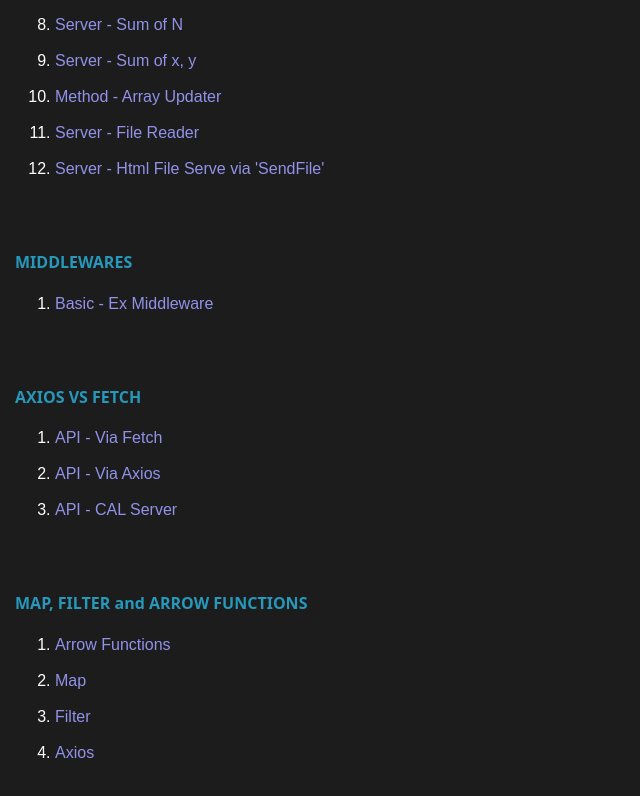
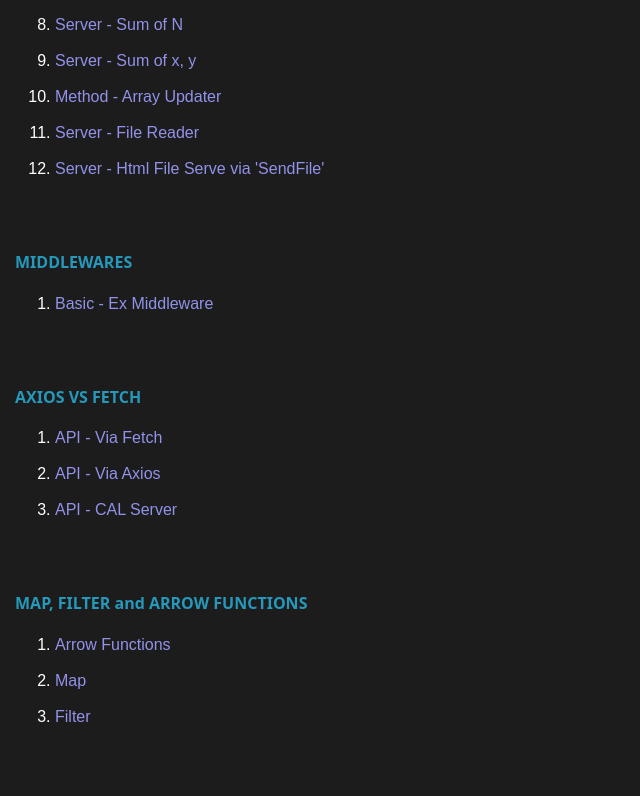
Before and after one commit to manohargella/profile, a website: page dev.html in a window 1280 px wide. Shown: the part 413-1209 px from the top of the page, without its empty margins (0-640 px from the left). After the commit the page ends 1173 px from the top, so only its background shows below. Drawn offline with Linux system fonts and the light colour scheme.

Commit message:
rm axios

```diff
--- a/dev.html
+++ b/dev.html
@@ -83,7 +83,6 @@
         <li><a href="https://gist.github.com/Manohar-Gella/fbbaf4b2cbbdf396cc9eff2a4932d86e" target="_blank">Arrow Functions</a></li><br>
         <li><a href="https://gist.github.com/Manohar-Gella/eb295f710906431f3f6e65a224632b84" target="_blank">Map</a></li><br>
         <li><a href="https://gist.github.com/Manohar-Gella/178f673f40e6f370309dd8718bbf052b" target="_blank">Filter</a></li><br>
-        <li><a href="https://gist.github.com/Manohar-Gella/fbbaf4b2cbbdf396cc9eff2a4932d86e" target="_blank">Axios</a></li><br>
     </ol>
 
 </body>
```
